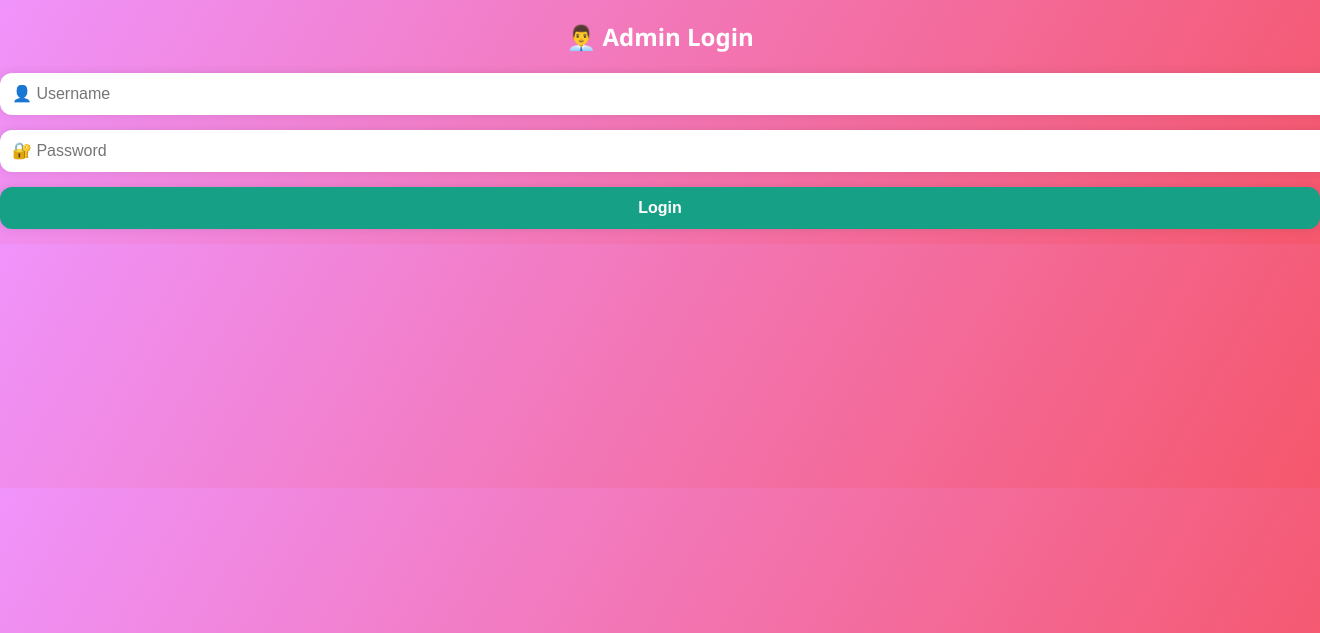
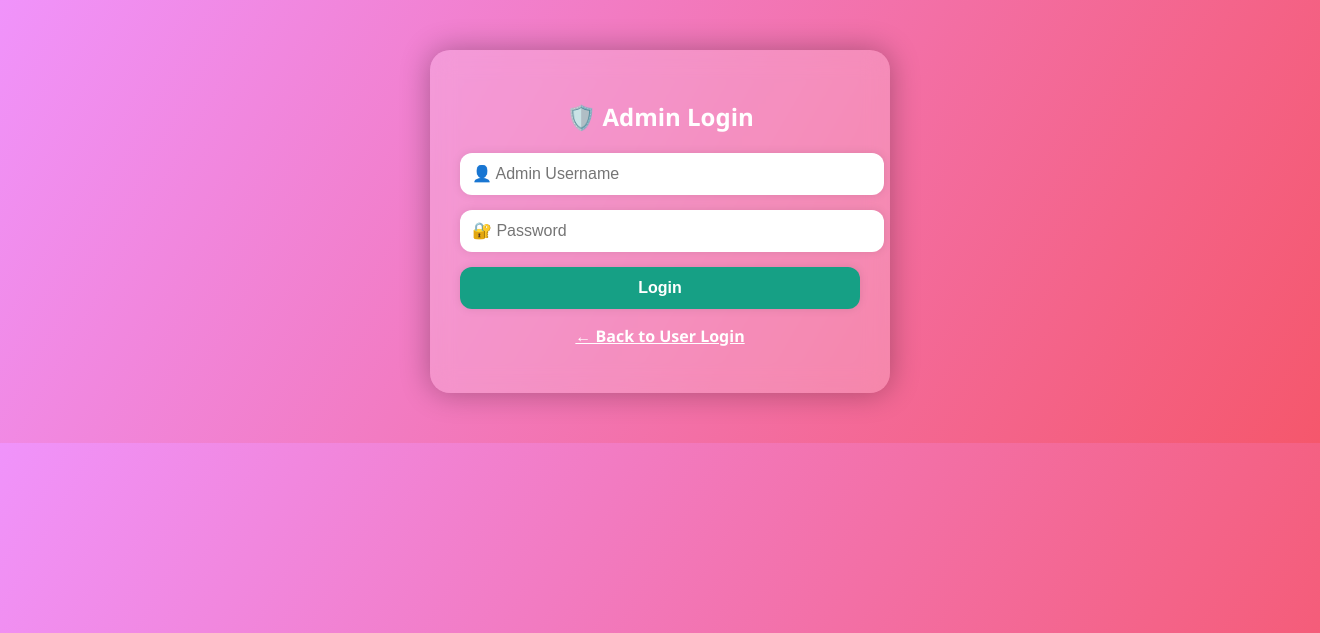
Before and after one commit to abdullahasad491326/SMS_Web_App, a Flask app: page /admin_login in a window 1320 px wide; the page is wider, and only the part inside the window is pictured. Shown: the top 633 px of that part. Run offline with Flask 3, Linux system fonts and the light colour scheme.

Commit message:
Update admin_login.html

```diff
--- a/app/templates/admin_login.html
+++ b/app/templates/admin_login.html
@@ -2,25 +2,24 @@
 <html lang="en">
 <head>
   <meta charset="UTF-8" />
-  <title>Admin Login</title>
+  <title>Admin Login - SMS App</title>
   <meta name="viewport" content="width=device-width, initial-scale=1.0">
   <link rel="stylesheet" href="{{ url_for('static', filename='style.css') }}">
 </head>
 <body>
-  <div class="card-container">
-    <div class="glass-card">
-      <h2>👨‍💼 Admin Login</h2>
+  <div class="card">
+    <h2>🛡️ Admin Login</h2>
     {% with messages = get_flashed_messages() %}
       {% if messages %}
         <div class="flash">{{ messages[0] }}</div>
       {% endif %}
     {% endwith %}
-      <form method="POST">
-        <input type="text" name="username" placeholder="👤 Username" required>
+    <form action="/admin_login" method="POST">
+      <input type="text" name="username" placeholder="👤 Admin Username" required>
       <input type="password" name="password" placeholder="🔐 Password" required>
       <button type="submit">Login</button>
     </form>
-    </div>
+    <p style="text-align: center;"><a href="/">← Back to User Login</a></p>
   </div>
 </body>
 </html>
```
Lines whose indentation alone changed are shown as unchanged.
